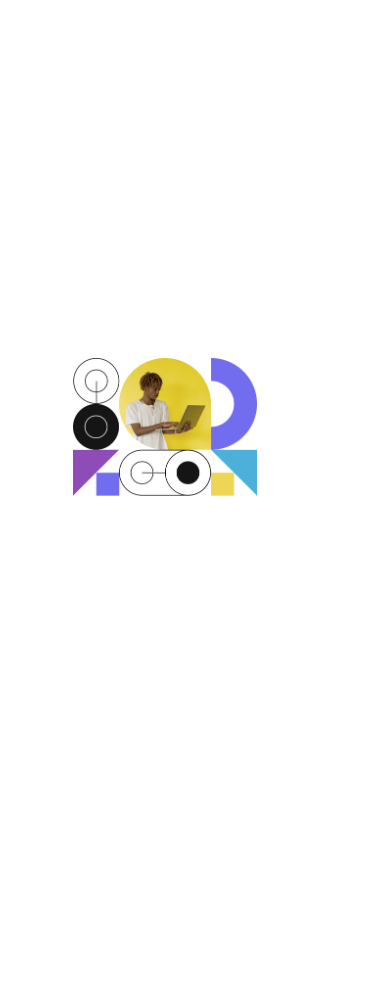
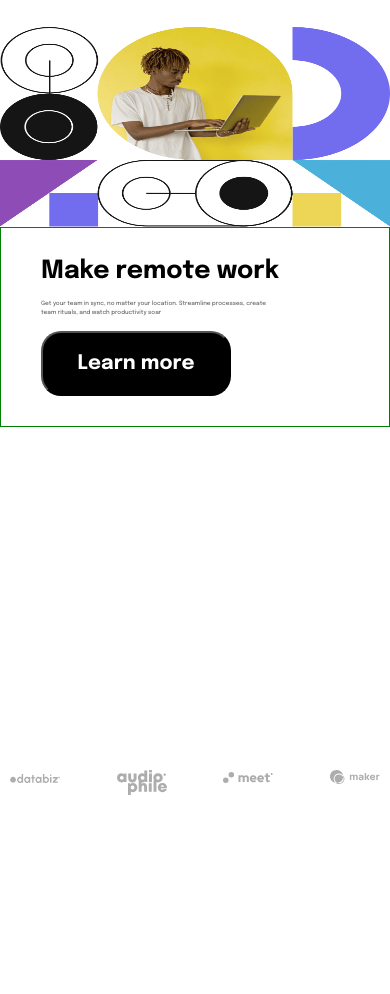
Before and after one commit to 3AnaMaria/landPageSpan, a website built with webpack: page src/app/index.html in a window 390 px wide. Shown: the part 74-1068 px from the top of the page. After the commit the page ends 873 px from the top, so only its background shows below. Built offline with nearby package versions, Linux system fonts and the light colour scheme.

Commit message:
Update styles

```diff
--- a/src/app/index.html
+++ b/src/app/index.html
@@ -23,7 +23,7 @@
 <main class="fullbody">
     <section class="main">
         <figure class="main_figure">
-            <img src="../assets/image-hero-desktop.png" alt="landingpage_img" class="hero_desktop"">
+            <img src="../assets/image-hero-desktop.png" alt="landingpage_img" class="hero_desktop">
             <img src="../assets/image-hero-mobile.png" alt="landingpage_img" class="hero_mobile">
         </figure>
     </section>
--- a/src/app/styles/index.scss
+++ b/src/app/styles/index.scss
@@ -75,13 +75,16 @@
     }
   }
 }
-
+// body{
+//   position: relative;
+// }
 //padre de la imagen y el footer
 .fullbody {
   display: flex;
   align-items: center;
   @include mobile {
     flex-direction: column;
+    // width: 100%;
   }
 }
 
@@ -94,14 +97,25 @@
   margin: 0px 60px 50px 0;
   @include mobile {
     order: 1;
+    height: 200px;
+    margin: 0;
+    width: 100%;
   }
   &_figure {
     width: 100%;
     height: 800px;
+    @include mobile {
+      height: 100%;
+
+    }
     & img {
       width: 100%;
       height: 800px;
       object-fit: contain;
+      @include mobile {
+        height: 100%;
+        object-fit: fill;
+      }
     }
     & .hero_desktop{
         @include mobile {
@@ -112,6 +126,7 @@
       display: none;
       @include mobile {
         display: block;
+
       }
     }
   }
@@ -129,6 +144,11 @@
   gap: 20px;
   @include mobile {
     order: 2;
+    height: 200px;
+    gap: 0;
+    margin: 0;
+    width: 100%;
+    border: green solid 1px;
   }
   &_first {
     display: flex;
@@ -136,6 +156,8 @@
     padding: 0 40px;
     justify-content: space-between;
     height:70%;
+    @include mobile {
+    }
     & h2 {
       font-size: 6.4vw;
       text-align: start;
@@ -165,13 +187,29 @@
   &_second{
     width: 45vw;
     @include mobile {
-        display: none;
+        display: block;
+        position: absolute;
+        bottom: 0;
+        width: 100%;
+
+        height: 0;
       }
+
     ul{
         display: flex;
         justify-content: space-between;
+        @include mobile{
+          margin: 0 10px 10px 10px;
+        }
         li{
             list-style: none;
+
+        }
+        li img{
+          @include mobile {
+            width: 50px;
+
+          }
         }
     }
 }
```
